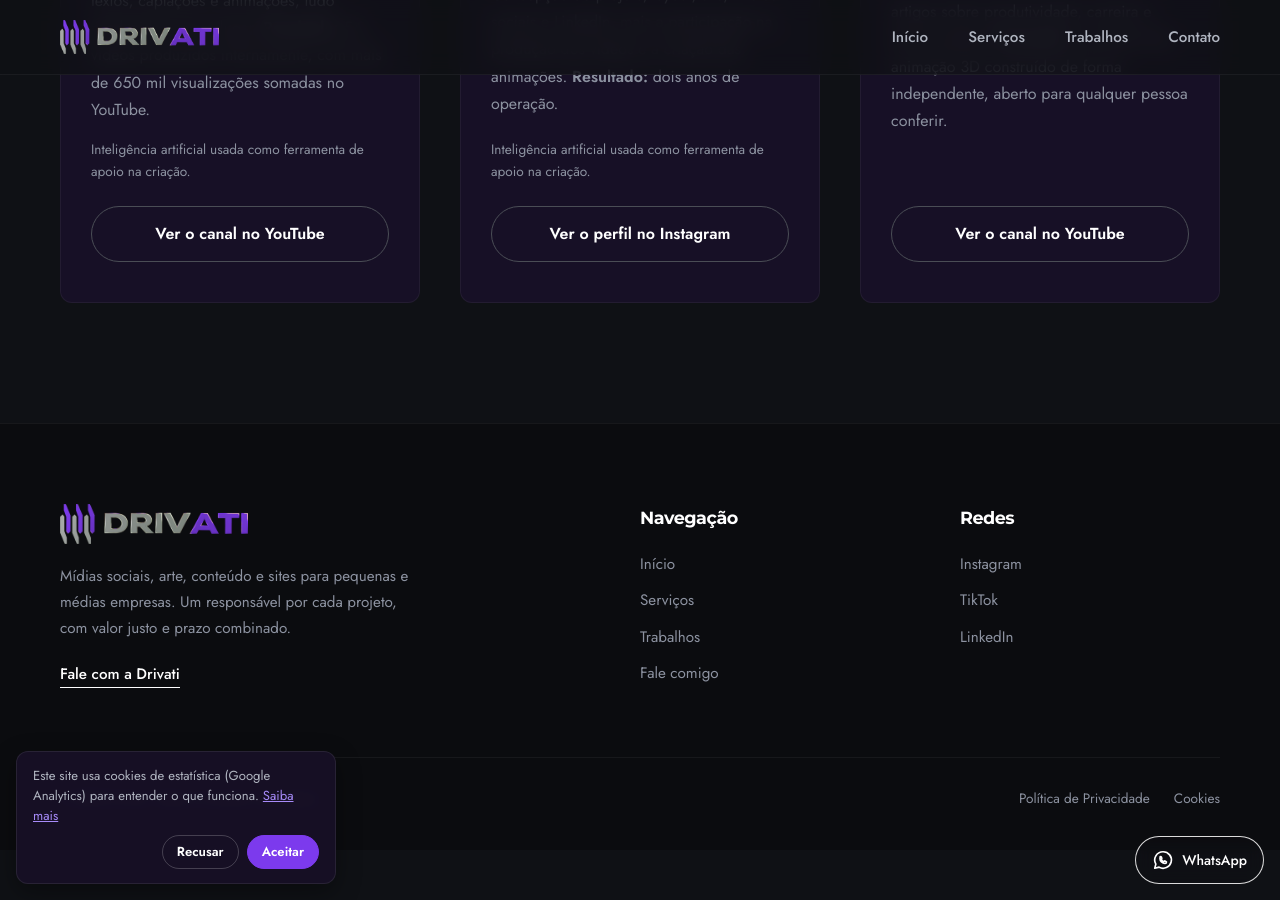
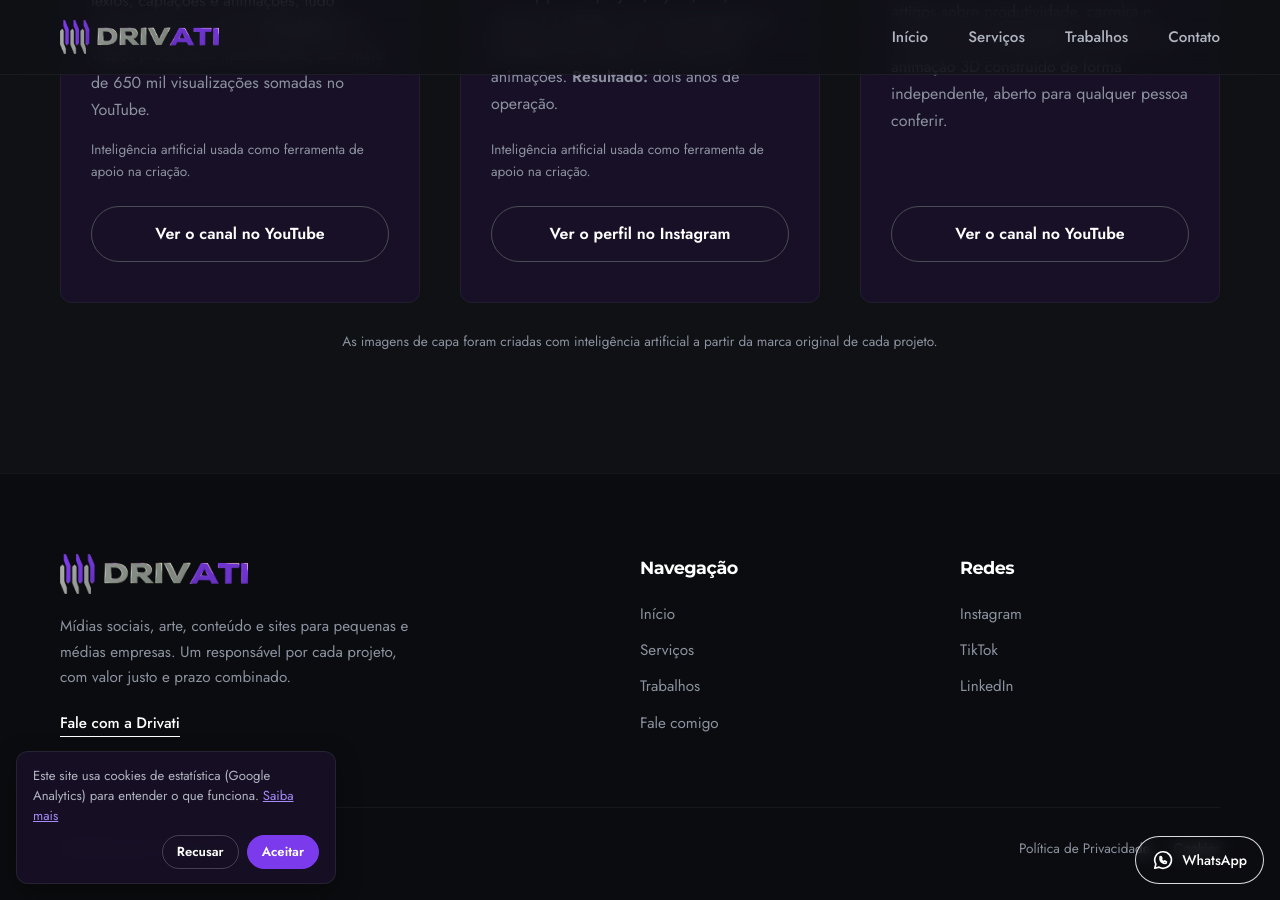
Before and after one commit to pedrosajrdigital/Drivati, a Jekyll site: the page built from index.html, in a window 1280 px wide and 900 px high, scrolled down 4255 px. Built offline with Jekyll 4.4.1, drawn with Linux system fonts in a browser that asks for light colours.

Commit message:
Nota de transparência sobre as imagens de capa dos trabalhos
Co-Authored-By: Claude Sonnet 5.5 <noreply@anthropic.com>
Claude-Session: https://claude.ai/code/session_01RjAyFE22sfAnTy89Y7pjqg

```diff
--- a/assets/css/cases.css
+++ b/assets/css/cases.css
@@ -49,3 +49,5 @@
 .project-image--photo { height: auto; aspect-ratio: 1200 / 492; background-color: var(--surface); }
 .project-image--photo::before { display: none; }
 .project-image--photo + .project-info { margin-top: 0; }
+
+.cover-note { margin-top: 28px; text-align: center; color: var(--text-dim); font-size: 0.85rem; }
--- a/assets/css/index.css
+++ b/assets/css/index.css
@@ -356,3 +356,5 @@ body {
 /* Imagens reais dos trabalhos */
 .project-image--photo { height: auto; aspect-ratio: 1200 / 492; background-color: var(--surface); }
 .project-image--photo::before { display: none; }
+
+.cover-note { margin-top: 28px; text-align: center; color: var(--text-dim); font-size: 0.85rem; }
--- a/cases.html
+++ b/cases.html
@@ -61,6 +61,7 @@ css: cases
                 </div>
 
             </div>
+            <p class="cover-note">As imagens de capa foram criadas com inteligência artificial a partir da marca original de cada projeto.</p>
 
             <div class="banner-cta">
                 <h2>O seu projeto pode ser o próximo.</h2>
--- a/index.html
+++ b/index.html
@@ -164,6 +164,7 @@ standalone: true
                 </div>
 
             </div>
+            <p class="cover-note">As imagens de capa foram criadas com inteligência artificial a partir da marca original de cada projeto.</p>
 
         </div>
     </section>
```
